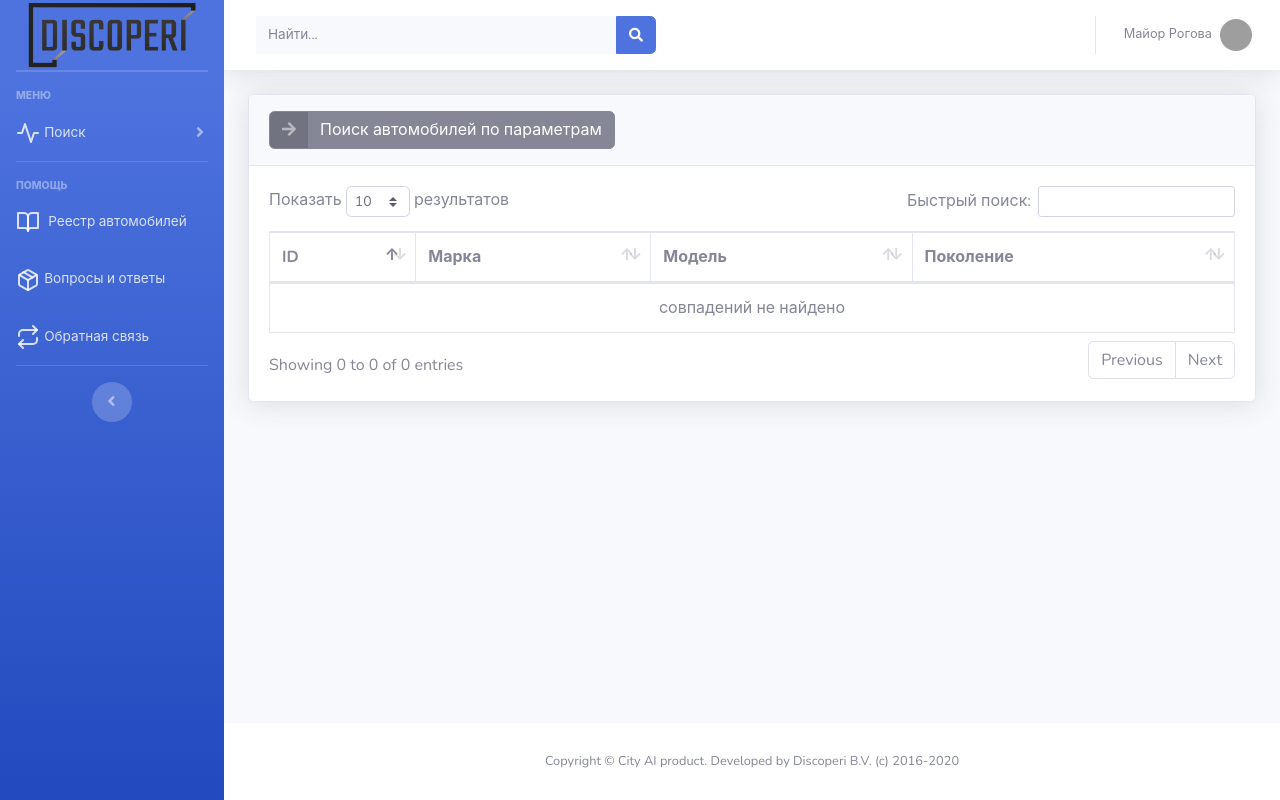
After one commit to Aleksand-S/cars, a Django app: page /cars/ in a window 1280 px wide. The commit adds this page. Run offline with Django 3.2, Linux system fonts and the light colour scheme; data that the repository does not hold is empty; some libraries are stand-ins or nearby versions; grey boxes are pictures that could not be loaded.

Commit message:
Added /cars and some date validation

```diff
--- a/c_s_app/forms.py
+++ b/c_s_app/forms.py
@@ -32,6 +32,16 @@ class CamsRequestForm(forms.Form):
         if finish - start > timedelta(days=3):
             raise forms.ValidationError('Невозможен запрос более трех суток')
 
+        if start > finish:
+            raise forms.ValidationError('Время начала позже времени окончания')
+
+        if start == finish:
+            raise forms.ValidationError('Временной диапазон равен нулю')
+
+        now = datetime.now()
+        if finish > now:
+            raise forms.ValidationError('Дата окончания не может быть больше текущей даты')
+
 
 class CarSearchForm(forms.Form):
     car_number = forms.CharField(max_length=16, required=False,
--- /dev/null
+++ b/c_s_app/pylib/ajax_progress.py
@@ -0,0 +1,17 @@
+from time import sleep
+from django.http import JsonResponse
+from datetime import datetime
+
+
+def progress(request):
+    print('Вход в AJAX ', datetime.now())
+    request_pk = request.GET.get('request_pk', None)
+    # берем статус Запроса из БД и отправляем в JS
+# ----------- temporary block for testing Progress AJAX -------------------------------
+    # симуляция прогресса
+    curr_progress = request.GET.get('curr_progress', None)
+    sleep(1)
+    prgrss = 100
+    data = {'progress': prgrss}
+    print('Выход из AJAX', datetime.now())
+    return JsonResponse(data)
--- /dev/null
+++ b/c_s_app/templates/c_s_app/cars.html
@@ -0,0 +1,61 @@
+{% extends 'c_s_app/index.html' %}
+
+{% block styles_for_currnent_page %}
+    {% include 'c_s_app/bases/styles_for_currnent_page.html' %}
+{% endblock %}
+
+{% block topbar_center %}
+    {% include 'c_s_app/bases/searchbar.html' %}
+{% endblock %}
+
+<!-- DataTales Example -->
+{% block content %}
+    <div class="card shadow mb-4">
+        <div class="card-header py-3">
+
+            <a href="/car_search" class="btn btn-secondary btn-icon-split">
+                                        <span class="icon text-white-50">
+                                            <i class="fas fa-arrow-right"></i>
+                                        </span>
+                <span class="text">Поиск автомобилей по параметрам</span>
+            </a>
+
+        </div>
+
+        <div class="card-body">
+
+
+            <div class="table-responsive">
+                <table class="table table-bordered" id="dataTable" width="100%" cellspacing="0">
+                    <thead>
+                    <tr>
+                        <th>ID</th>
+                        <th>Марка</th>
+                        <th>Модель</th>
+                        <th>Поколение</th>
+                    </tr>
+                    </thead>
+
+                    <tbody>
+
+                    {% for car in cars %}
+                        <tr>
+                            <td>{{ car.pk }}</td>
+                            <td>{{ car.model.mark.name }}</td>
+                            <td>{{ car.model.name }}</td>
+                            <td>{{ car.name.name }}</td>
+                        </tr>
+                    {% endfor %}
+
+                    </tbody>
+                </table>
+            </div>
+
+
+        </div>
+    </div>
+{% endblock %}
+
+{% block js_tables %}
+    {% include 'c_s_app/bases/js_plugs.html' %}
+{% endblock %}
--- a/c_s_app/templates/c_s_app/index.html
+++ b/c_s_app/templates/c_s_app/index.html
@@ -76,7 +76,7 @@
 
         <!-- Nav Item - Tables -->
         <li class="nav-item">
-            <a class="nav-link" href="/empty">
+            <a class="nav-link" href="/cars">
                 <svg xmlns="http://www.w3.org/2000/svg" width="24" height="24" viewBox="0 0 24 24" fill="none" stroke="currentColor" stroke-width="2" stroke-linecap="round" stroke-linejoin="round" class="feather feather-book-open"><path d="M2 3h6a4 4 0 0 1 4 4v14a3 3 0 0 0-3-3H2z"></path><path d="M22 3h-6a4 4 0 0 0-4 4v14a3 3 0 0 1 3-3h7z"></path></svg>          <i class="sb-nav-link-icon"></i>
                 <span>Реестр автомобилей</span></a>
         </li>
--- a/c_s_app/views.py
+++ b/c_s_app/views.py
@@ -142,19 +142,6 @@ class CamerasRequestProgress(View):
                                                                  'progress': progress,
                                                                  'top_form': top_form})
 
-def progress(request):
-    print('Вход в Django AJAX')
-    request_pk = request.GET.get('request_pk', None)
-    # берем статус Запроса из БД и отправляем в JS
-# ----------- temporary block for testing Progress AJAX -------------------------------
-    # симуляция прогресса
-    curr_progress = request.GET.get('curr_progress', None)
-    sleep(1)
-    prgrss = 100
-    data = {'progress': prgrss}
-    return JsonResponse(data)
-
-
 class RequestResultView(View):
     def get(self, request, request_id):
         request_id = 51  # пока для тестирования берем только Request pk=51
@@ -285,3 +272,10 @@ class FeedbackView(View):
             text = form_result.cleaned_data['text']
             new_question = Feedback.objects.create(text=text)
             return render(request, 'c_s_app/feedback.html', {'success': 'Запрос отправлен успешно!'})
+
+
+class CarRegistryView(View):
+    def get(self, request):
+        top_form = TopBarSearchForm()  # , 'top_form': top_form
+        cars = Generation.objects.all()
+        return render(request, 'c_s_app/cars.html', {'cars': cars, 'top_form': top_form})
--- a/cars_project/urls.py
+++ b/cars_project/urls.py
@@ -19,6 +19,7 @@ from django.conf import settings
 from django.conf.urls.static import static
 
 from c_s_app.views import *
+from c_s_app.pylib.ajax_progress import progress
 
 urlpatterns = [
     path('admin/', admin.site.urls),
@@ -30,6 +31,7 @@ urlpatterns = [
     path('empty/', EmptyView.as_view()),
     path('faq/', FAQView.as_view()),
     path('feedback/', FeedbackView.as_view()),
+    path('cars/', CarRegistryView.as_view()),
 
 
     path('ajax/progress/', progress),
```
Also changed, not shown: c_s_app/static/c_s_app/vendor/datatables/jquery.dataTables.js.
